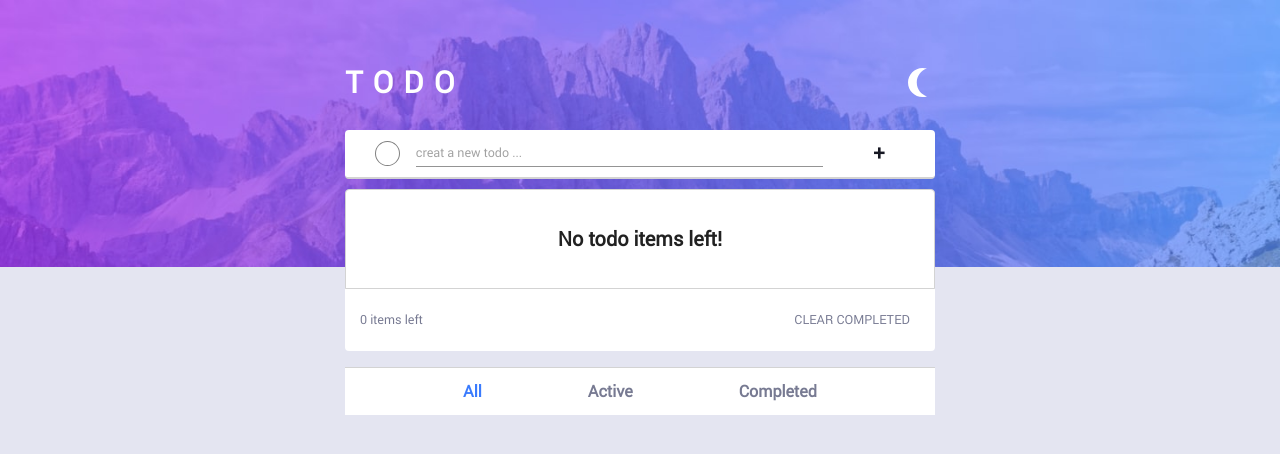
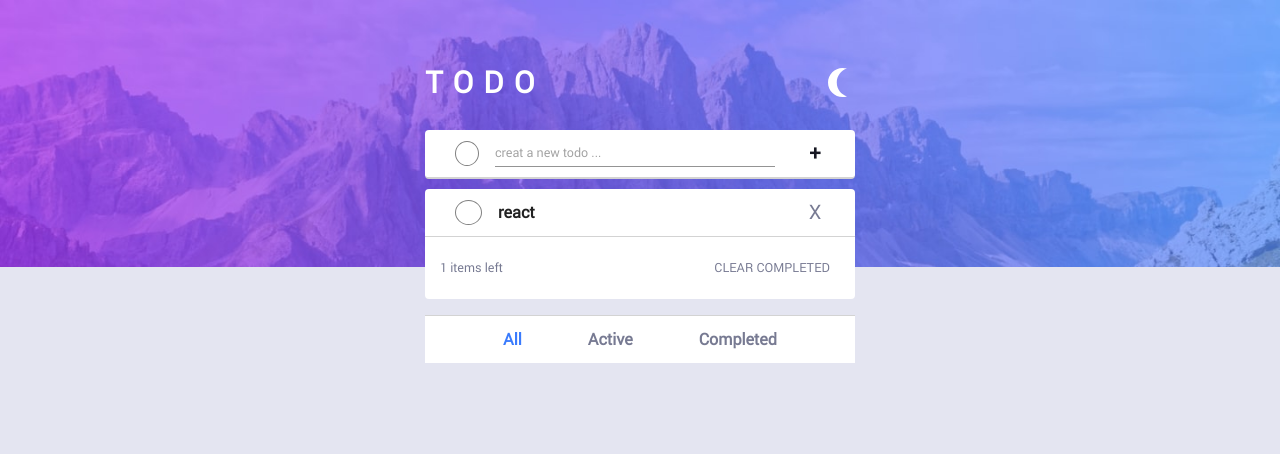
Before and after one commit to sofia-kn/todoList-mui, a React app: page / in a window 1280 px wide. Shown: the top 454 px of the page. Built offline with nearby package versions, Linux system fonts and the light colour scheme; data requests are answered from the project's data file; the HTML template or start-up script is replaced by a standard one.

Commit message:
feat ( AddItemList ) : feat style of todo is completed

```diff
--- a/db.json
+++ b/db.json
@@ -1,3 +1,9 @@
 {
-  "todos": []
+  "todos": [
+    {
+      "inputValue": "react",
+      "isCompleted": false,
+      "id": 1
+    }
+  ]
 }
--- a/src/App.jsx
+++ b/src/App.jsx
@@ -12,7 +12,8 @@ import { display } from "@mui/system";
 function App() {
   const [inputValue, setInputValue] = useState("");
   const [data, setData] = useState([]);
-  // const [addItemList, setAddItemList] = useState(true);
+  const [isCompleted , setIsCompleted] = useState(false)
+
 
   const axiosGet = () => {
     axios.get("http://localhost:3031/todos").then((res) => setData(res.data));
@@ -35,7 +36,7 @@ function App() {
   const clearCompletedHandler = () => {
     data.map((dataItem) => {
       axios.delete("http://localhost:3031/todos/" + dataItem.id).then(axiosGet);
-      console.log("delete all");
+
     });
   };
 
@@ -44,7 +45,6 @@ function App() {
       <Grid
         item
         xs={12}
-        // backgroundImage={{md:"url('/assets/images/bg-mobile-dark.jpg')"}}
         sx={(theme) => ({
           minHeight: "100vh",
           backgroundImage: {
@@ -57,7 +57,7 @@ function App() {
           ...theme.typography.body2,
         })}
       >
-        <Grid item md={6} margin='0 auto' padding={{xs:'2.5rem'}}>
+        <Grid item md={6} lg={4.5} margin="0 auto" padding={{ xs: "2.5rem" }}>
           <div
             style={{
               display: "flex",
@@ -90,13 +90,15 @@ function App() {
           />
 
           {data.length ? (
-            data.map((dataItem, i) => {
-              console.log(dataItem);
+            data.map((dataItem) => {
               return (
                 <AddItemList
                   data={dataItem}
                   key={dataItem.id}
                   setData={setData}
+                  axiosGet={axiosGet}
+                  isCompleted={isCompleted}
+                  setIsCompleted={setIsCompleted}
                 />
               );
             })
--- a/src/components/AddItemList.jsx
+++ b/src/components/AddItemList.jsx
@@ -1,21 +1,21 @@
-
 import { Button, Typography } from "@mui/material";
 import FormControl from "@mui/material/FormControl";
 import React from "react";
 import axios from "axios";
+import { red } from "@mui/material/colors";
 
-function AddItemList({ data, setData }) {
+function AddItemList({ data, setData, axiosGet, isCompleted, setIsCompleted }) {
+
   const deleteHandler = () => {
-    axios
-      .delete("http://localhost:3031/todos/" + data.id)
-      .then(
-        axios
-        .get("http://localhost:3031/todos")
-        .then((res) => console.log(res.data))
-        )
-    //     // .then(alert("item deleted"))
-    console.log('delete shod')
+    axios.delete("http://localhost:3031/todos/" + data.id).then(axiosGet);
   };
+
+  const completedHandler =()=>{
+      setIsCompleted(current => !current)
+
+
+  }
+
   return (
     <FormControl
       sx={{
@@ -46,7 +46,15 @@ function AddItemList({ data, setData }) {
           borderRadius="50%"
           mr={2}
           border="1px solid gray"
-          // onClick={() => console.log("click shod")}
+
+          sx={{
+            // background: isCompleted ? 'url("/assets/images/icon-check.svg"), linear-gradient(#57ddff, #c058f3) ,no-repeat ,center' : ''
+            backgroundImage: isCompleted ? 'url("/assets/images/icon-check.svg"), linear-gradient(#57ddff, #c058f3)' : '',
+            backgroundRepeat: isCompleted ? 'no-repeat' : '',
+            backgroundPosition: isCompleted ? 'center' : '',
+            transition:' all 500ms ease'
+          }}
+          onClick={completedHandler}
         ></Typography>
 
         {data.inputValue}
--- a/src/components/InputAddItem.jsx
+++ b/src/components/InputAddItem.jsx
@@ -3,24 +3,19 @@ import { Button, Typography } from "@mui/material";
 import FormControl from "@mui/material/FormControl";
 import React from "react";
 
+function InputAddItem({ inputValue, setInputValue, setData, data, onAddItem }) {
+  const buttonHandler = () => {
+    setData([...data]);
+    setInputValue("");
 
-function InputAddItem({ inputValue, setInputValue, setData, data, onAddItem }) {
-  console.log(data)
-  const buttonHandler = () => {
-    // console.log("click shod");
-
-    setData([...data, inputValue]);
-    setInputValue("");
-    // console.log(data);
-    onAddItem()
+    onAddItem();
   };
   const keyUpHandler = (e) => {
-    if(e.keyCode === 13) {
-      buttonHandler()
+    if (e.keyCode === 13) {
+      buttonHandler();
+    }
+  };
 
-    }
-
-  };
 
   return (
     <>
@@ -53,6 +48,7 @@ function InputAddItem({ inputValue, setInputValue, setData, data, onAddItem }) {
             borderRadius="50%"
             mr={2}
             border="1px solid gray"
+
           ></Typography>
 
           <Input
```
